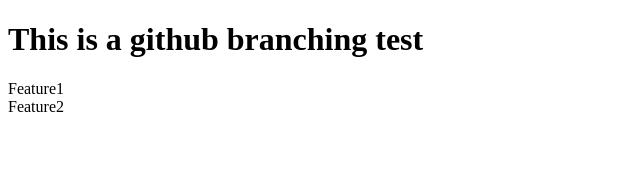
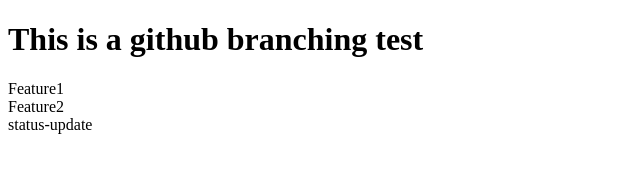
Before and after one commit to EnduringErin/github_branching_test, a plain HTML site: page index.html in a window 1280 px wide. Shown: the whole page, without its empty margins (0-640 px from the left). Drawn offline with Linux system fonts and the light colour scheme.

Commit message:
status-update feature added

```diff
--- a/index.html
+++ b/index.html
@@ -11,5 +11,7 @@
 
 		<div>Feature2</div>
 
+		<div>status-update</div>
+
 	</body>
 </html>
```
